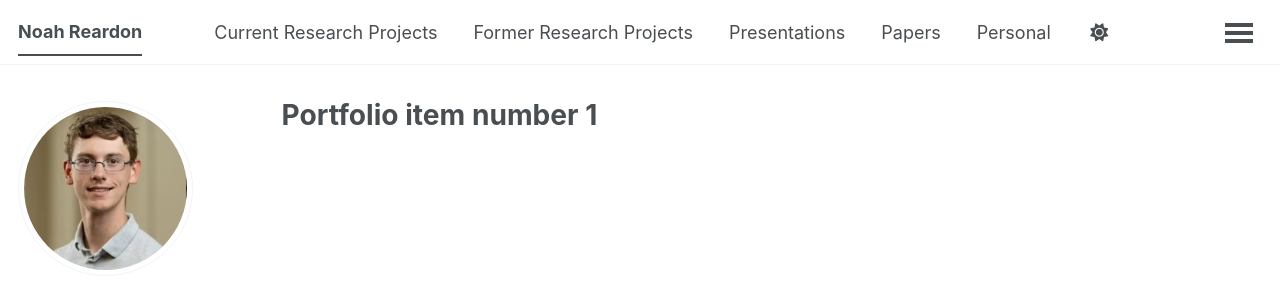
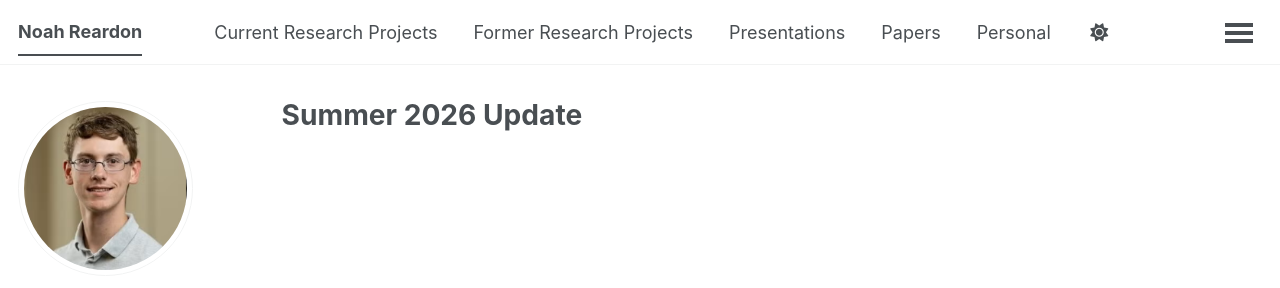
Before and after one commit to noahreardon15/noahreardon15.github.io, a Jekyll site: the page built from _pages/about.md, in a window 1280 px wide. Shown: the top 288 px of the page. Built offline with Jekyll 4.4.1, drawn with Linux system fonts in a browser that asks for light colours; a style sheet for code colours, icons or effects is not loaded.

Commit message:
Update_about.md

```diff
--- a/_pages/about.md
+++ b/_pages/about.md
@@ -1,7 +1,7 @@
 ---
 permalink: /
-title: "Portfolio item number 1"
-excerpt: "Short description of portfolio item number 1<br/><img src='/images/500x300.png'>"
+title: "Summer 2026 Update"
+excerpt: "2026 International Conference on Interdisciplinary Advances in Statistical Learning<br/><img src='/images/BCBL_2026_Poster.jpeg'>"
 collection: portfolio
 author_profile: true
 redirect_from:
```
